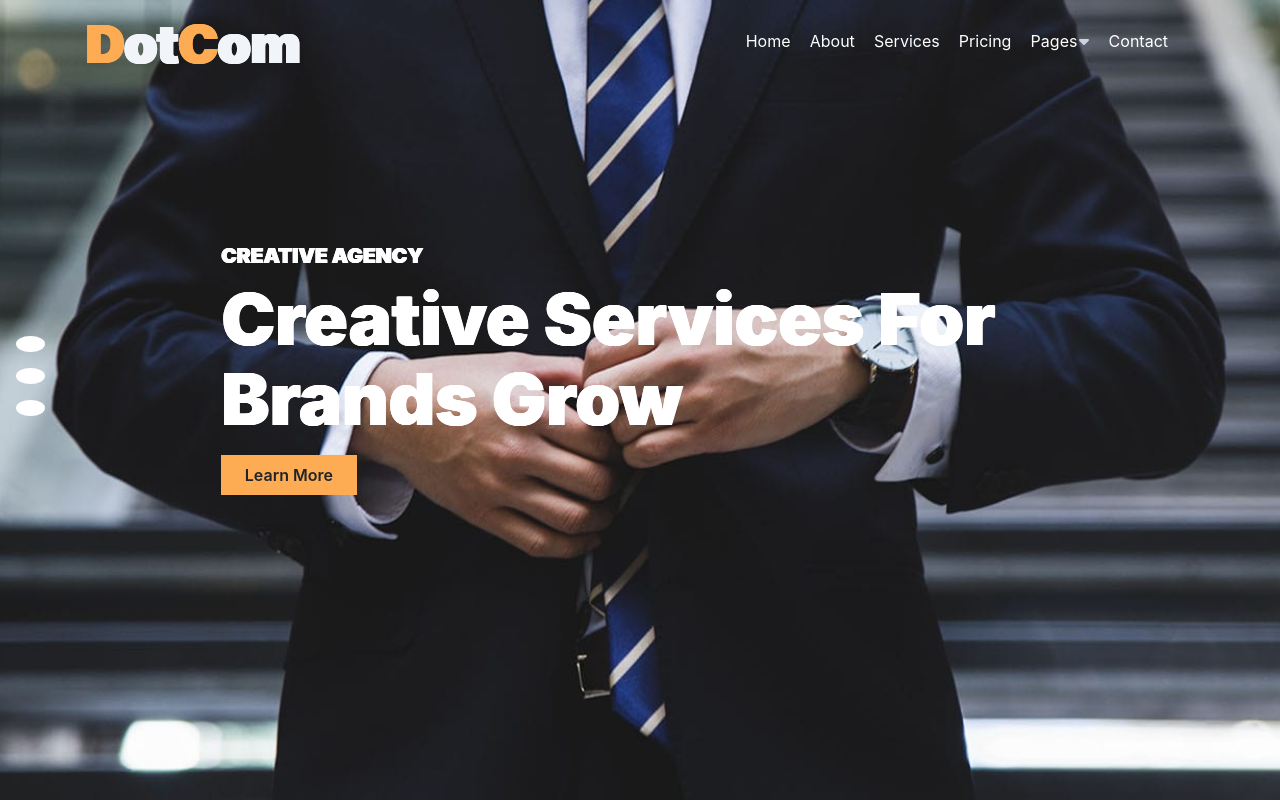
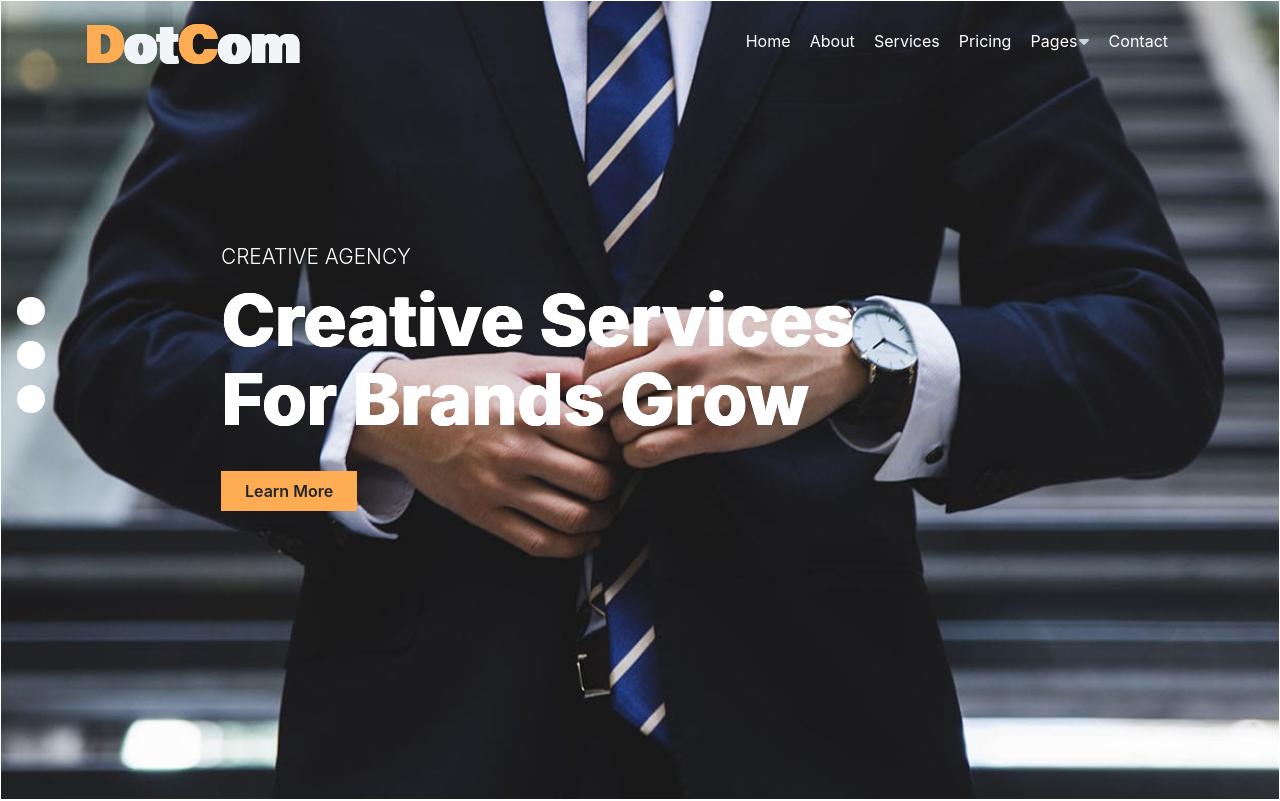
Before and after one commit to BLADEHEDA/Dotcom-Creative-Multipage-Page-App, a React (Create React App) app: page / in a window 1280 px wide. Shown: the top 801 px of the page. Built offline with nearby package versions, Linux system fonts and the light colour scheme.

Commit message:
changes doen

```diff
--- a/src/Components/Home/Home.css
+++ b/src/Components/Home/Home.css
@@ -85,10 +85,31 @@
 }
 .light{
   background:rgba(253, 172, 83, 0.7) ;
+  /* height: 1em;
+  width: 1em;
+  border-radius: 50%; */
 }
 .white{
   background: white;
+  /* height: 1em;
+  width: 1em;
+  border-radius: 50%; */
 }
+/* .main-bar-prop{
+  border: solid 1px white;
+} */
+.mainbar-dot{
+  height: 1em;
+  width: 1em;
+  border-radius: 50%;
+  margin-bottom: 1em;
+}
+.main-title {
+  text-shadow: 1.5px 0px, 1px 0px, 0px 0px;
+ }
+ /* .mainbar-prop-div{
+  border: solid 1px white;
+} */
 @media only screen and (min-width:768px){
   .services-courses,.figures,.pricing-top,.blog-second {
     display: grid;
@@ -96,6 +117,16 @@
     grid-gap: 1em;
   }
 }
+.mainbar-div{
+  border: solid 1px white;
+}
+/* .mainbar-dot{
+  background:yellow;
+  background: white;
+  height: 1em;
+  width: 1em;
+  border-radius: 50%;
+} */
 }
 @media only screen and (min-width:1024px){
   .mainbar-div{
@@ -105,14 +136,37 @@
     /* background-size: contain*/
  }
  .main-name{
-  font-weight: 900;
-  text-shadow: 1px 0px, 1px 0px, 0px 0px;
+  font-weight: 200;
+  /* text-shadow: 0.75px 0px, 0.75px 0px, 0px 0px; */
  }
  .main-title {
   text-shadow: 1.5px 0px, 1px 0px, 0px 0px;
-  /* line-height: 100px; */
+  /* width: 75%; */
  }
  /* .mainbar-btn{
   border: solid 1px white ;
  } */
+ .provide-div-right,.provide-div-left{
+  flex: 50%;;
+ }
+ /* .light{
+  background:rgba(253, 172, 83, 0.7) ;
+  height: 4em;
+  width: 4em;
+  border-radius: 50%;
 }
+.white{
+  background: white;
+  background: blue;
+  height: 4em;
+  width: 4em;
+  border-radius: 50%;
+} */
+.mainbar-dot{
+  height: 1.75em;
+  width: 1.75em;
+  border-radius: 50%;
+  margin-bottom: 1em;
+  margin-right: 10em;
+}
+}
--- a/src/Components/Home/Mainbar.jsx
+++ b/src/Components/Home/Mainbar.jsx
@@ -6,8 +6,8 @@ import {Data} from "./Data"
 const MainbarProp= (props)=>{
   return (
     <div className="main-bar-prop">
-    <h1 className="main-title text-white mr-[1em] text-[1.9em] leading-9 font-[800] w-full block
-     lg:text-[4.5em] leading-[80px] font-[900] w-[75%]"> {props.title} </h1>
+    <h1 className="main-title text-white mr-[1em] text-[1.7em] leading-9 font-[800]
+     md:text-[3.3em] leading-[1.1em] lg:text-[4.5em]  "> {props.title} </h1>
       </div>
   )
 
@@ -29,36 +29,36 @@ const [color2,setColor2]=useState(false)
 const presentColor2= color2?"light":"white";
 
   return (
-    <div className={`mainbar-div pt-[1.5em] px-[1em] flex block lg:pt-[15em]  `}>
-<div className="mainbar-left mt-[1.5em] mr-[1em] lg:mt-[5em] ">
+    <div className={`mainbar-div pt-[1.5em] px-[1em] flex md:pt-[7em] lg:pt-[15em] `}>
+<div className="mainbar-left mt-[2.5em] mr-[1em] md:mt-[3.5em] ">
   <div onClick={() => {
        setColor(true);
        setColor1(false);
        setColor2(false);
     changeIndex(0);
-  }} className={`mainbar-dot  h-[1em] w-[1em] rounded-[50%] mt-[1em]
-  lg:w-[1.8em] h-[1.8em] mb-[1em]  ${presentColor}`}></div>
+  }} className={`mainbar-dot
+  ${presentColor}`}></div>
   <div   onClick={() => {
      setColor(false);
      setColor1(true);
      setColor2(false);
     changeIndex(1)
-  }}className={`mainbar-dot  h-[1em] w-[1em] rounded-[50%]
-  mt-[1em] lg:w-[1.8em] h-[1.8em] mb-[1em] mt-[1em] ${presentColor1}`}></div>
+  }}className={`mainbar-dot
+  ${presentColor1}`}></div>
   <div   onClick={() => {
        setColor(false);
        setColor1(false);
        setColor2(true);
     changeIndex(2)
-  }}className={`mainbar-dot  h-[1em] w-[1em] rounded-[50%] mt-[1em]
-  lg:w-[1.8em] h-[1.8em] mb-[1.75em] mt-[1em] ${presentColor2}`}></div>
+  }}className={`mainbar-dot
+  ${presentColor2}`}></div>
 </div>
-<div className="mainbar-right ml-[0em] lg:my-0 ml-[10em]" >
-<h1 className="main-name text-white text-[1em] mb-2 font-[100] lg:text-[1.3em] font-[900] ">CREATIVE AGENCY</h1>
-<div> <MainbarProp title={Data[index].text} /></div>
+<div className="mainbar-right" >
+<h1 className="main-name text-white text-[1em] mb-2 font-[400] md:font-[300]
+md:text-[1.25em] lg:text-[1.3em] ">CREATIVE AGENCY</h1>
+<div className='mainbar-prop-div w-[95%] md:w-full lg:w-[80%]'> <MainbarProp title={Data[index].text} /></div>
 
-<div className="mainbar-btn "> <Button style={{marginTop:"1em"}} name="Learn More "/>  </div>
-{/* <div className="mainbar-btn "> <Button style={{marginTop:"1em"}} name="Learn More "/>  </div> */}
+<div className="mainbar-btn md:mt-[1em] "> <Button style={{marginTop:"1em"}} name="Learn More "/>  </div>
 </div>
 
     </div>
--- a/src/Components/Home/Provider.jsx
+++ b/src/Components/Home/Provider.jsx
@@ -5,9 +5,13 @@ import "./Home.css"
 
 const Provider = () => {
   return (
-    <main className='Provider mx-[2em] mb-[2em]'>
+    <main className='Provider mx-[2em] mb-[2em]  '>
+      <section className="provide-div-">
+
       <div className="image-div mt-[6em] p-[1em] mb-[3em]">
          <img src={about} alt="about-img" className="img-content" /> </div>
+         </section>
+         <section className="provide-div-">
          <p className="prov-content bg-[#FDAC53] text-[#fff] text-[15px] w-[7em] mb-[1em]
          md:text-[13px]">WHO WE ARE</p>
          <h1 className="provider-head text-[1.7rem] mb-[1em]  font-[900] leading-7
@@ -20,7 +24,7 @@ const Provider = () => {
         amet dolores. Volup sit labore dolores erat, magna justo sed lorem kasd ea dolor. Labore
       sit clita invidunt, est dolores lorem sed ipsum kasd no amet ipsum.</div>
       <div className="provider-btn"><Button style={{marginTop:"1em" }} name="Read More "/>  </div>
-
+      </section>
     </main>
   )
 }
```
